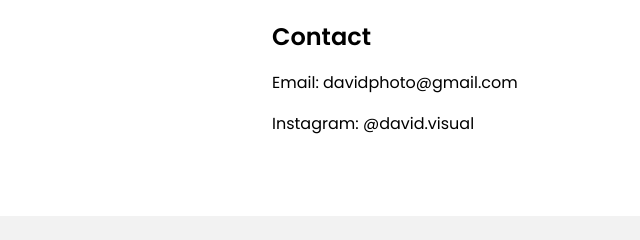
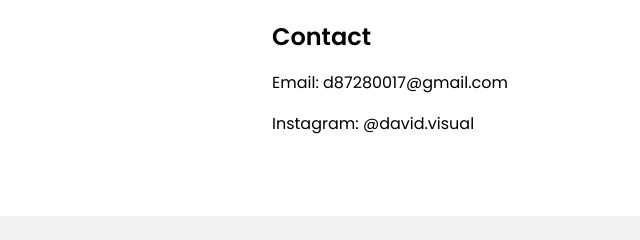
Before and after one commit to uhbcuhzbcuafduybd/david-portfolio, a plain HTML site: page index.html in a window 1280 px wide. Shown: the part 4386-4626 px from the top of the page, 0-640 px from the left. Drawn offline with Linux system fonts and the light colour scheme.

Commit message:
index.html

```diff
--- a/index.html
+++ b/index.html
@@ -113,7 +113,7 @@
 
   <section id="contact">
     <h2>Contact</h2>
-    <p>Email: davidphoto@gmail.com</p>
+    <p>Email: d87280017@gmail.com</p>
     <p>Instagram: @david.visual</p>
   </section>
 
```
